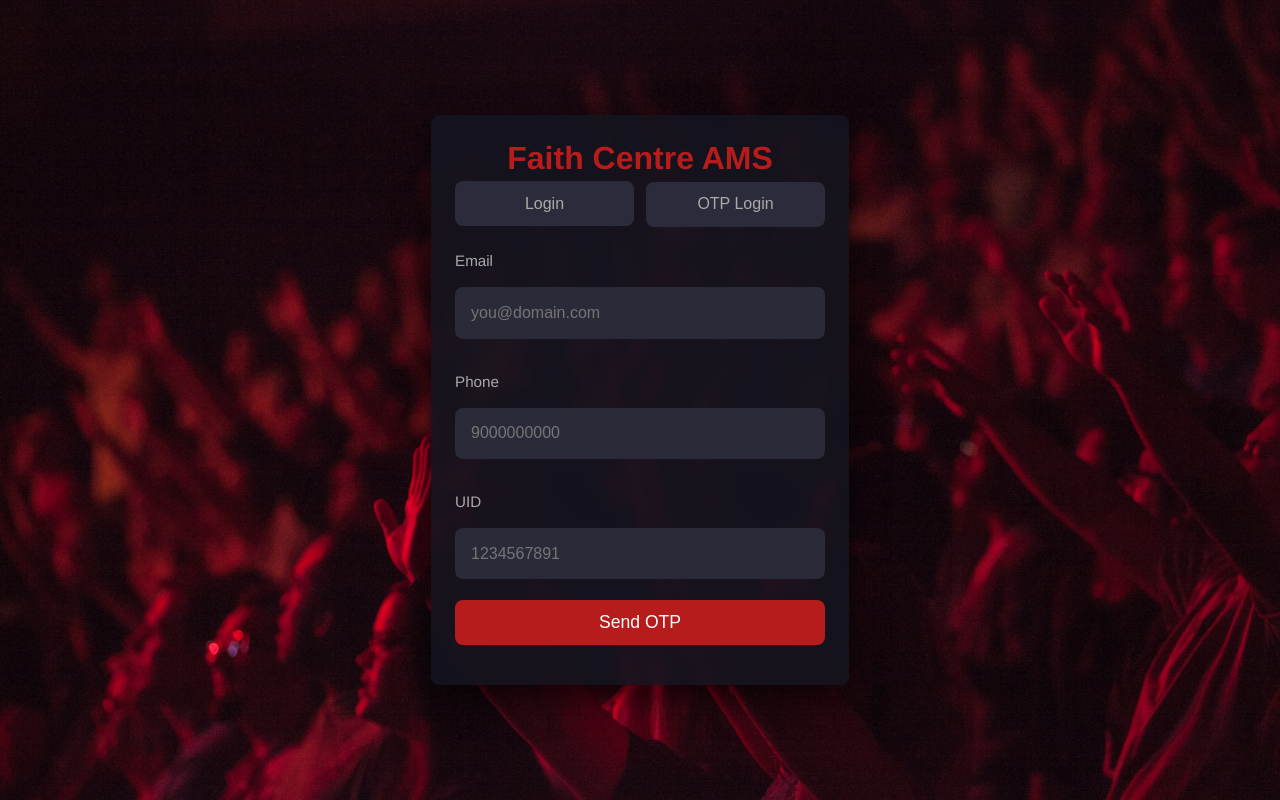
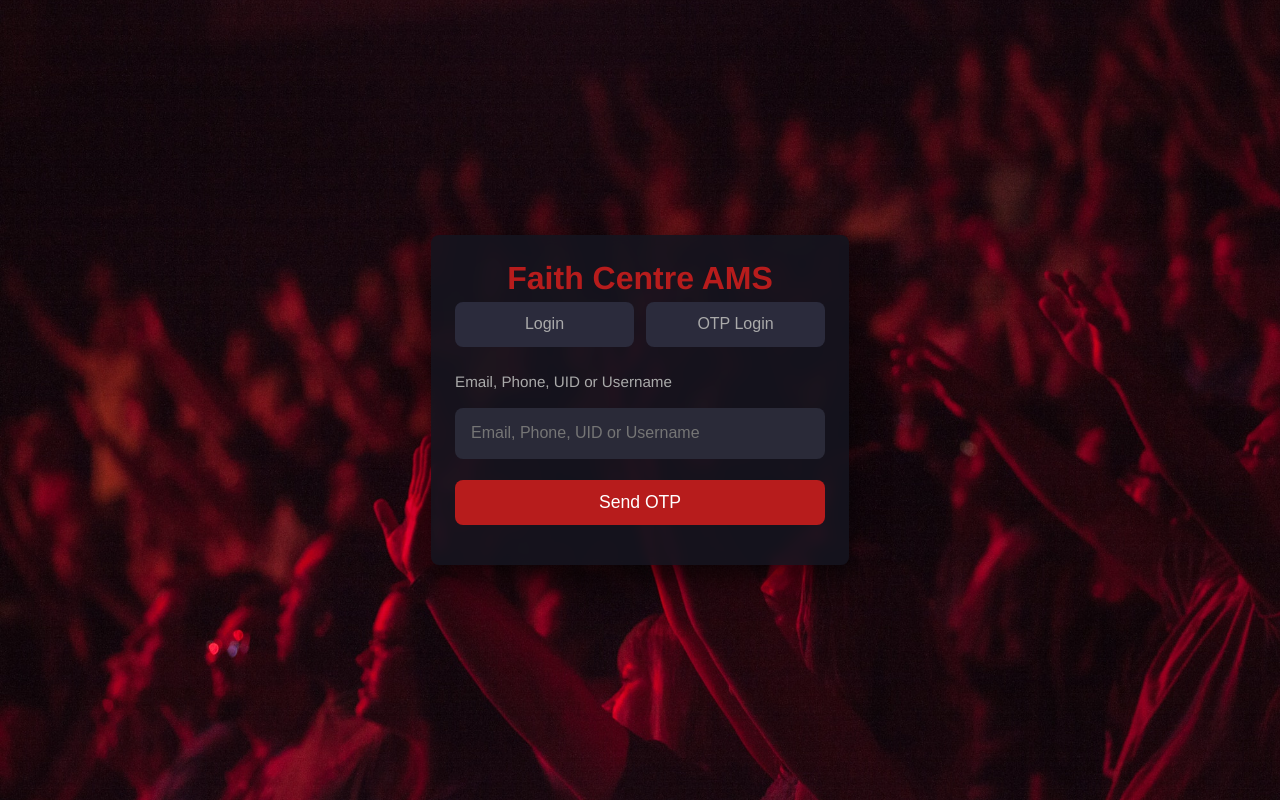
Before and after one commit to Abhishek200416/Faithcenter-AMS-1, a website with bundled scripts: page frontend/public/login.html in a window 1280 px wide. Both pictures are taken after a click on the link "Forgot Password?". Built offline with nearby package versions, Linux system fonts and the light colour scheme.

Commit message:
Update user controller login.html auth.js   for improved user handling and badge display

```diff
--- a/backend/controllers/userController.js
+++ b/backend/controllers/userController.js
@@ -147,7 +147,8 @@ exports.createUser = async function createUser(req, res, next) {
             age
         }))(user);
 
-        return res.status(201).json({ user: safe, plainPassword });
+        res.status(201).json({ user: safe, plainPassword: passwordPlain });
+
     } catch (err) {
         const msg = parseSequelizeError(err);
         if (msg) return res.status(400).json({ message: msg });
--- a/frontend/js/auth.js
+++ b/frontend/js/auth.js
@@ -16,6 +16,8 @@ const otpBtn = otpForm.querySelector('button[type=submit]');
 const resendBtn = document.getElementById('resendOtp');
 const sendResetBtn = forgotForm.querySelector('#sendResetOtp');
 const resetSection = document.getElementById('resetSection');
+const idVal = document.getElementById('forgotIdentifier').value.trim();
+
 
 let resendCooldown = 30; // seconds
 
--- a/frontend/public/login.html
+++ b/frontend/public/login.html
@@ -7,7 +7,6 @@
     <title>Login — Faith Centre AMS</title>
     <link rel="stylesheet" href="../css/base.css">
     <link rel="stylesheet" href="../css/login.css">
-    <!-- Password toggle styles -->
 </head>
 
 <body class="login-page">
@@ -24,12 +23,12 @@
             <form id="loginForm" class="form active">
                 <div class="field">
                     <label for="identifier">Email, Phone, UID or Username</label>
-                    <input type="text" id="identifier" placeholder="Email, Phone, UID or Username" required>
+                    <input type="text" id="identifier" placeholder="Email, Phone, UID or Username" autocomplete="username" required>
                 </div>
                 <div class="field password-field">
                     <label for="password">Password</label>
                     <div class="password-wrapper">
-                        <input type="password" id="password" placeholder="••••••••" required>
+                        <input type="password" id="password" placeholder="••••••••" autocomplete="current-password" required>
                         <button type="button" class="toggle-password" data-target="password">Show</button>
                     </div>
                 </div>
@@ -39,41 +38,30 @@
                 </p>
             </form>
 
-            <!-- … inside OTP form … -->
+            <!-- OTP LOGIN -->
             <form id="otpForm" class="form">
                 <div class="field otp-step1">
                     <label for="otpIdentifier">Email, Phone, UID or Username</label>
-                    <input type="text" id="otpIdentifier" placeholder="you@domain.com" required>
+                    <input type="text" id="otpIdentifier" placeholder="you@domain.com" autocomplete="username" required>
                     <button type="button" id="sendOtp" class="btn send-btn">
             <span class="btn-text">Send OTP</span>
             <span class="spinner"></span>
           </button>
-
                 </div>
                 <div class="field otp-step2 hidden">
                     <p class="info-text">OTP sent—check your inbox.</p>
                     <label for="otpCode">Enter OTP</label>
                     <input type="text" id="otpCode" placeholder="123456" required>
                     <button type="submit" class="btn">Verify & Sign In</button>
-                    <!-- new resend button: -->
                     <button type="button" id="resendOtp" class="btn" disabled>Resend Code</button>
                 </div>
             </form>
 
-
             <!-- FORGOT / RESET PASSWORD -->
             <form id="forgotForm" class="form">
                 <div class="field">
-                    <label for="forgotEmail">Email</label>
-                    <input type="email" id="forgotEmail" placeholder="you@domain.com" required>
-                </div>
-                <div class="field">
-                    <label for="forgotPhone">Phone</label>
-                    <input type="text" id="forgotPhone" placeholder="9000000000" required>
-                </div>
-                <div class="field">
-                    <label for="forgotUid">UID</label>
-                    <input type="text" id="forgotUid" placeholder="1234567891" required>
+                    <label for="forgotIdentifier">Email, Phone, UID or Username</label>
+                    <input type="text" id="forgotIdentifier" placeholder="Email, Phone, UID or Username" autocomplete="username" required>
                 </div>
                 <button type="button" id="sendResetOtp" class="btn send-btn">
           <span class="btn-text">Send OTP</span>
@@ -88,7 +76,7 @@
                     <div class="field password-field">
                         <label for="newPassword">New Password</label>
                         <div class="password-wrapper">
-                            <input type="password" id="newPassword" placeholder="••••••••" required>
+                            <input type="password" id="newPassword" placeholder="••••••••" autocomplete="new-password" required>
                             <button type="button" class="toggle-password" data-target="newPassword">Show</button>
                         </div>
                     </div>
@@ -100,7 +88,6 @@
         </div>
     </div>
 
-
     <script type="module" src="../js/auth.js"></script>
     <script type="module" src="../js/toast.js"></script>
 </body>
```
Lines whose indentation alone changed are shown as unchanged.
